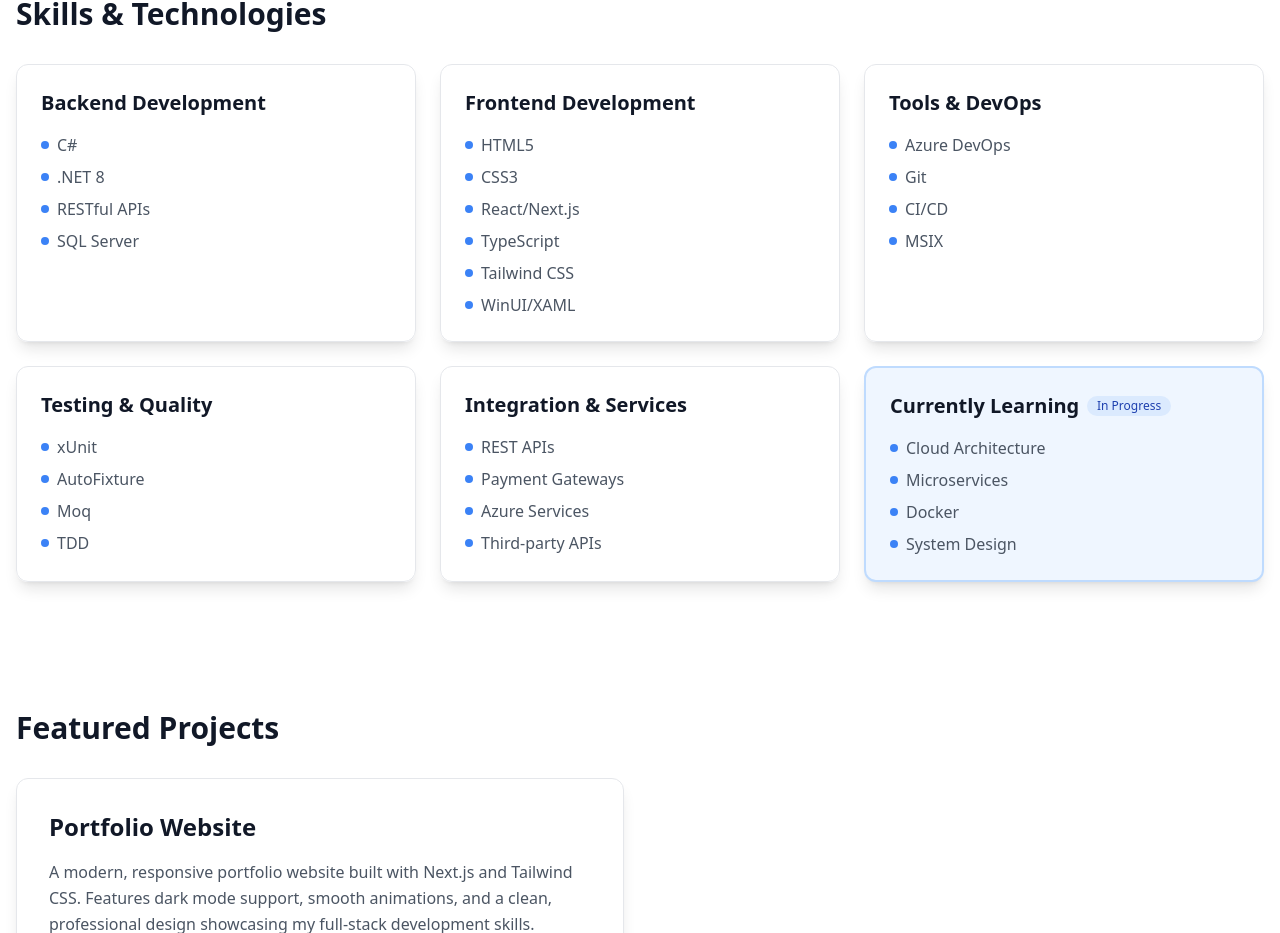
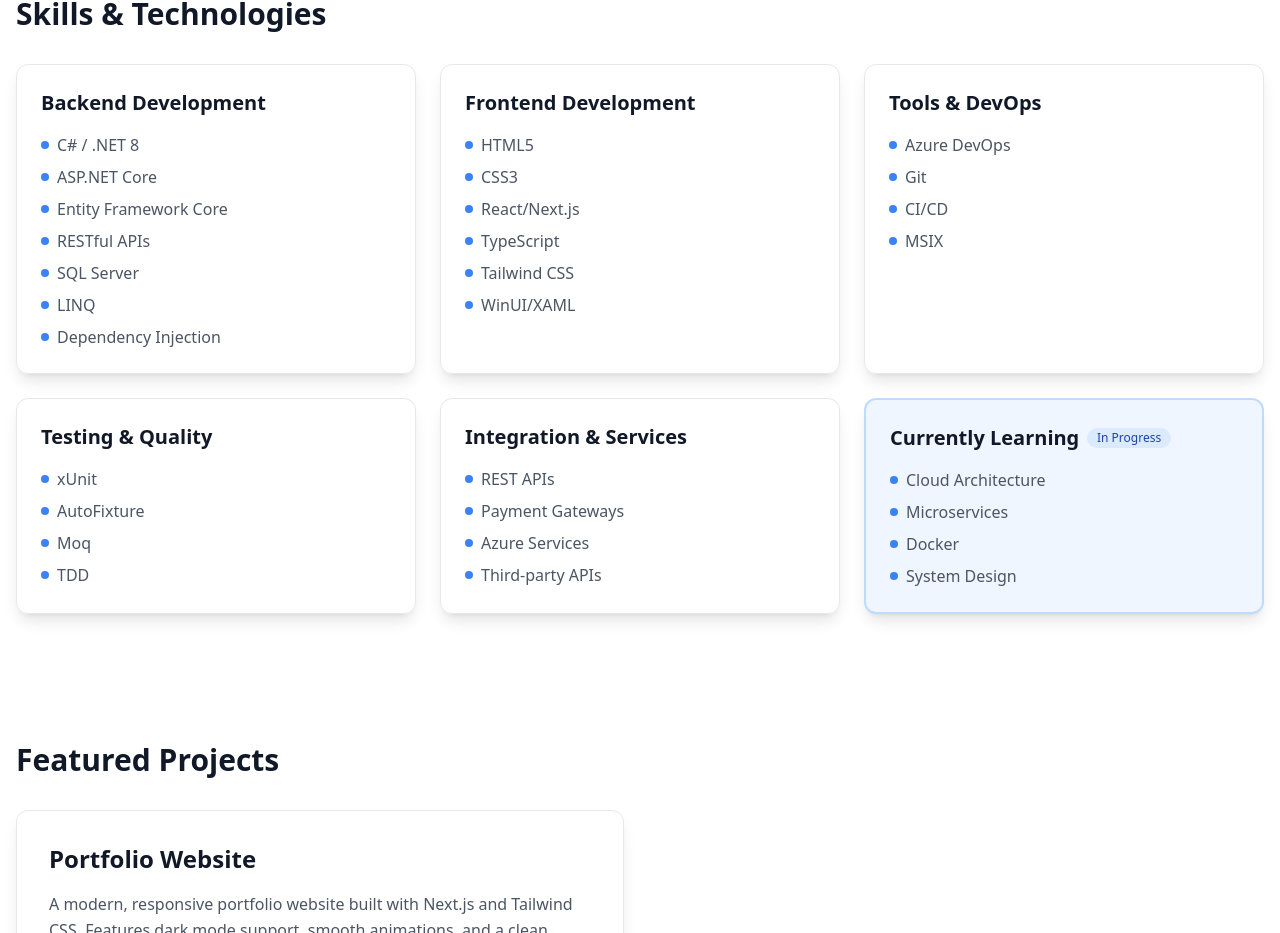
Before and after one commit to lennartAlvin/lennartAlvin.github.io, a Next.js app: page / in a window 1280 px wide. Shown: the part 980-1913 px from the top of the page. Built offline with nearby package versions, Linux system fonts and the light colour scheme.

Commit message:
Skills update

```diff
--- a/src/pages/index.tsx
+++ b/src/pages/index.tsx
@@ -125,7 +125,15 @@
           >
             <SkillCategory
               title="Backend Development"
-              skills={['C#', '.NET 8', 'RESTful APIs', 'SQL Server']}
+              skills={[
+                'C# / .NET 8',
+                'ASP.NET Core',
+                'Entity Framework Core',
+                'RESTful APIs',
+                'SQL Server',
+                'LINQ',
+                'Dependency Injection',
+              ]}
               isDark={isDarkMode}
             />
             <SkillCategory
```
